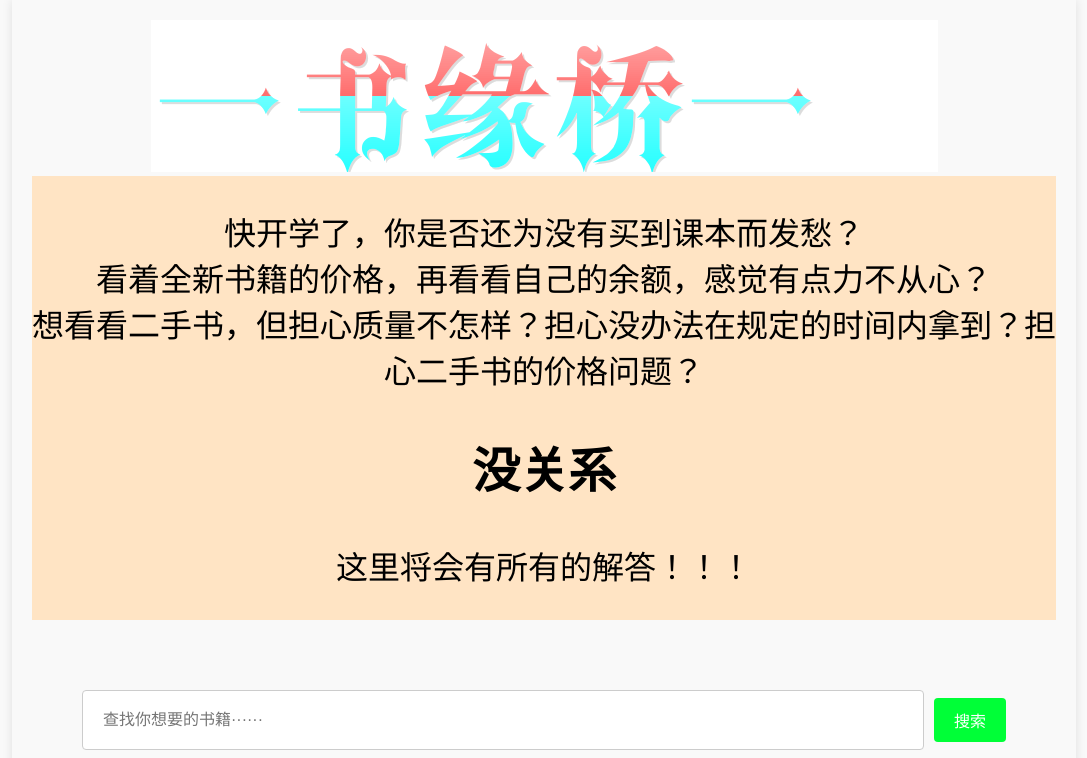
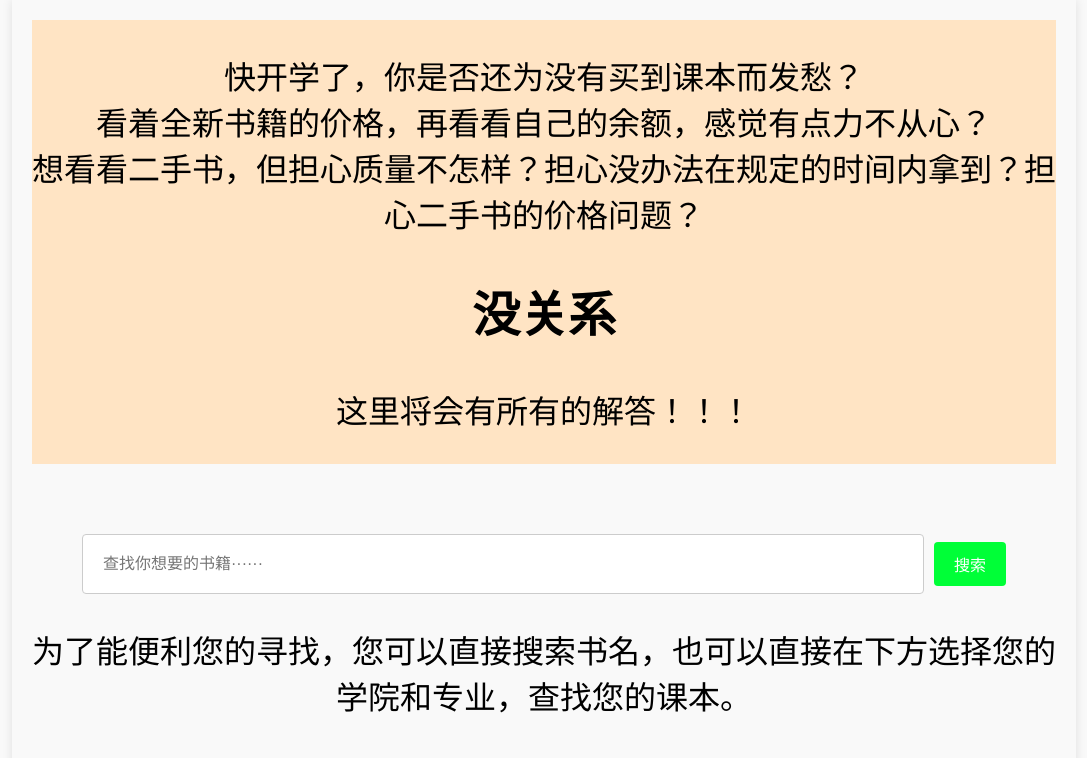
Before and after one commit to leonjay12345/First_website, a plain HTML site: page 主页.html in a window 1280 px wide. Shown: the top 758 px of the page, without its empty margins (96-1183 px from the left). Drawn offline with Linux system fonts and the light colour scheme.

Commit message:
Update 主页.html

```diff
--- a/主页.html
+++ b/主页.html
@@ -23,6 +23,7 @@ to { transform: scale(1); }
 .title_photo{
 text-align: center;
 animation:headslide 1s ease-in-out;
+backgroud_image:url(photos/image.png)
 /* background-color: rgb(246, 229, 213); */
 }
 form {
@@ -100,7 +101,7 @@ body{
 </style>
 <body>
 <div class="title_photo">
-<img src="photos/image.png" alt="书缘桥">
+
 </div>
 <div class="words1">
     <p>快开学了，你是否还为没有买到课本而发愁？<br>
```
